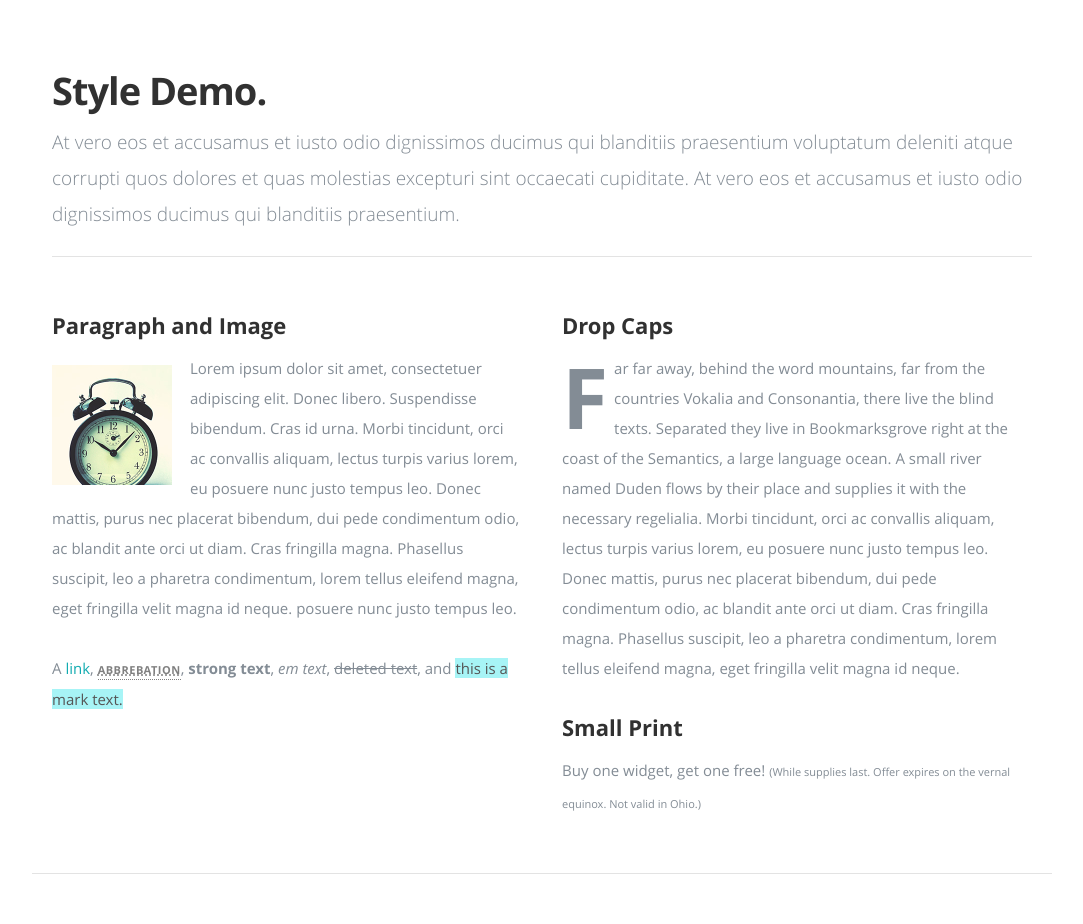
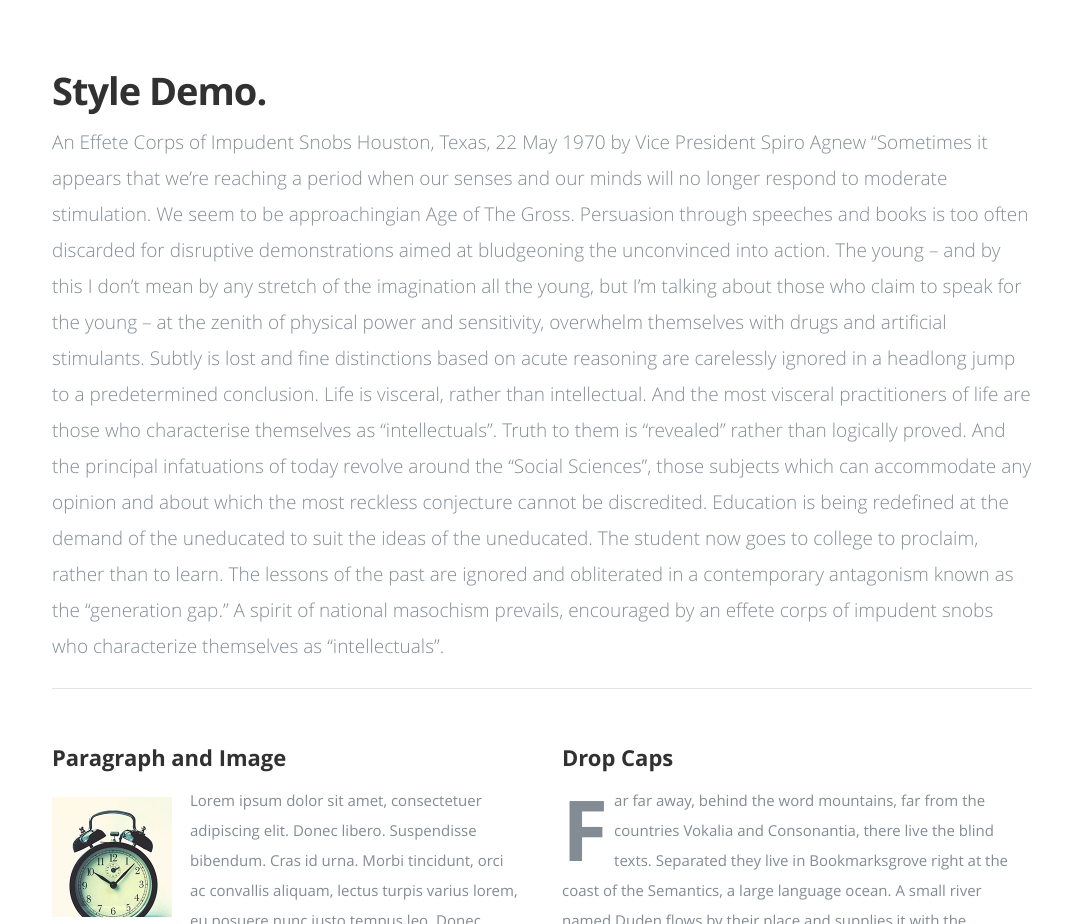
Before and after one commit to yhoazk/yhoazk.github.io, a plain HTML site: page demo.html in a window 1280 px wide. Shown: the part 820-1744 px from the top of the page, without its empty margins (98-1181 px from the left). Drawn offline with nearby package versions, Linux system fonts and the light colour scheme; a script that the page names is missing.

Commit message:
Update demo.html

```diff
--- a/demo.html
+++ b/demo.html
@@ -85,9 +85,28 @@
 
             <h1>Style Demo.</h1>
 
-            <p class="lead add-bottom">At vero eos et accusamus et iusto odio dignissimos ducimus qui blanditiis praesentium voluptatum
-            deleniti atque corrupti quos dolores et quas molestias excepturi sint occaecati cupiditate.
-            At vero eos et accusamus et iusto odio dignissimos ducimus qui blanditiis praesentium.
+            <p class="lead add-bottom">
+		    An Effete Corps of
+Impudent Snobs
+
+Houston, Texas, 22 May 1970
+by Vice President Spiro Agnew
+
+“Sometimes it appears that we’re reaching a period when our senses and our minds will no longer respond to moderate stimulation.
+We seem to be approachingian Age of The Gross. Persuasion through speeches and books is too often discarded for disruptive demonstrations aimed at bludgeoning the unconvinced into action.
+
+The young – and by this I don’t mean by any stretch of the imagination all the young, but I’m talking about those who claim to speak for the young – at the zenith of physical power and sensitivity,
+overwhelm themselves with drugs and artificial stimulants. Subtly is lost and fine distinctions based on acute reasoning are carelessly ignored in a headlong jump to a predetermined conclusion.
+
+Life is visceral, rather than intellectual. And the most visceral practitioners of life are those who characterise themselves as “intellectuals”.
+Truth to them is “revealed” rather than logically proved. And the principal infatuations of today revolve around the “Social Sciences”, those subjects which can accommodate any opinion and about which the most reckless conjecture cannot be discredited.
+
+Education is being redefined at the demand of the uneducated to suit the ideas of the uneducated. The student now goes to college to proclaim, rather than to learn. The lessons of the past are ignored and obliterated in a contemporary antagonism known as the “generation gap.”
+
+A spirit of national masochism prevails, encouraged by an effete corps of impudent snobs who characterize themselves as “intellectuals”.
+
+
+
             </p>
 
             <hr>
```
